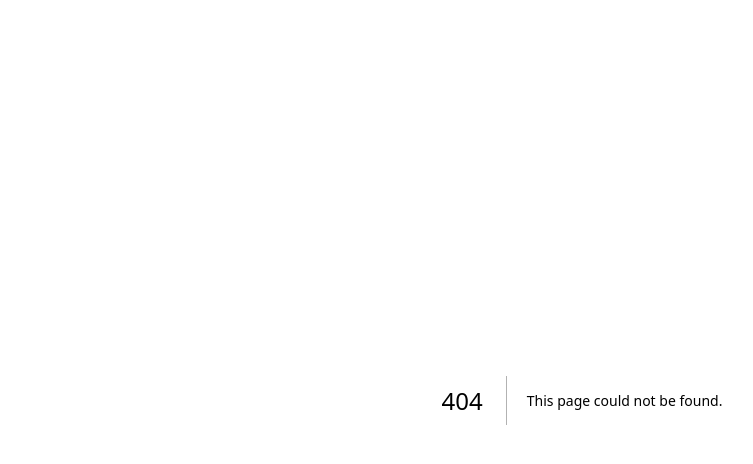
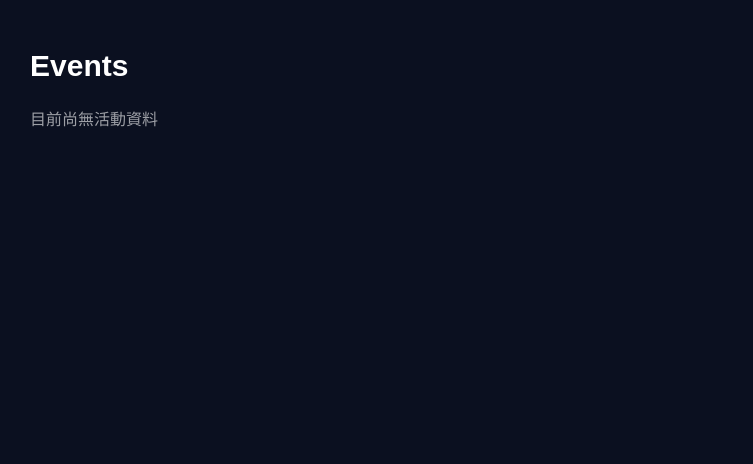
Before and after one commit to Ach018040/idol-platform, a Next.js app in the folder frontend-next/: page /events in a window 1280 px wide. Before the commit this address had no page. Shown: the top 464 px of the page, without its empty margins (58-811 px from the left). Built offline with nearby package versions, Linux system fonts and the light colour scheme.

Commit message:
fix: add events page

```diff
--- /dev/null
+++ b/frontend-next/app/events/page.tsx
@@ -0,0 +1,24 @@
+import { getEvents } from '@/lib/data'
+
+export default function EventsPage() {
+  const events = getEvents()
+
+  return (
+    <div className="mx-auto max-w-6xl px-6 py-12 text-white">
+      <h1 className="text-3xl font-bold mb-6">Events</h1>
+      {events.length === 0 ? (
+        <div className="text-white/60">目前尚無活動資料</div>
+      ) : (
+        <div className="space-y-4">
+          {events.map((e, i) => (
+            <div key={i} className="p-4 border border-white/10 rounded-xl bg-white/5">
+              <div className="font-semibold">{e.title}</div>
+              <div className="text-sm text-white/60">{e.event_date}</div>
+              <div className="text-sm text-white/50">{e.venue} / {e.city}</div>
+            </div>
+          ))}
+        </div>
+      )}
+    </div>
+  )
+}
```
